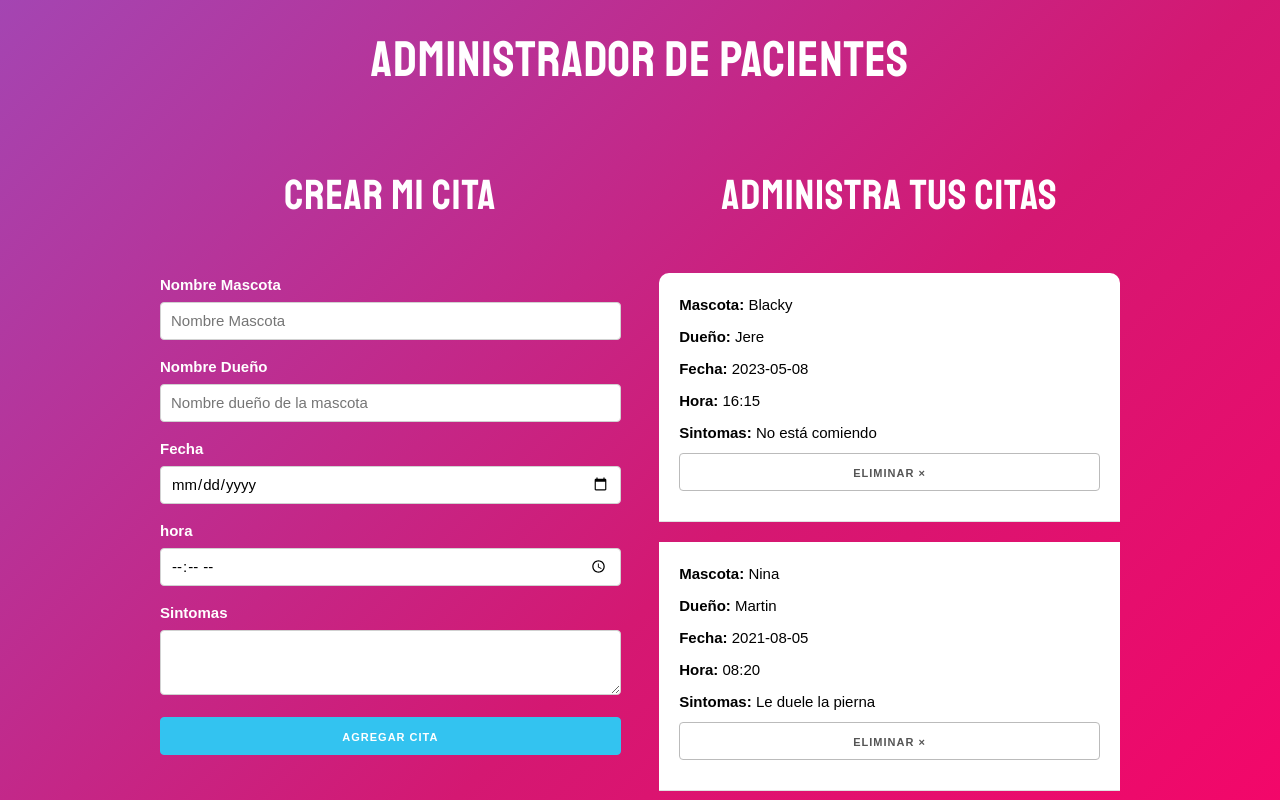
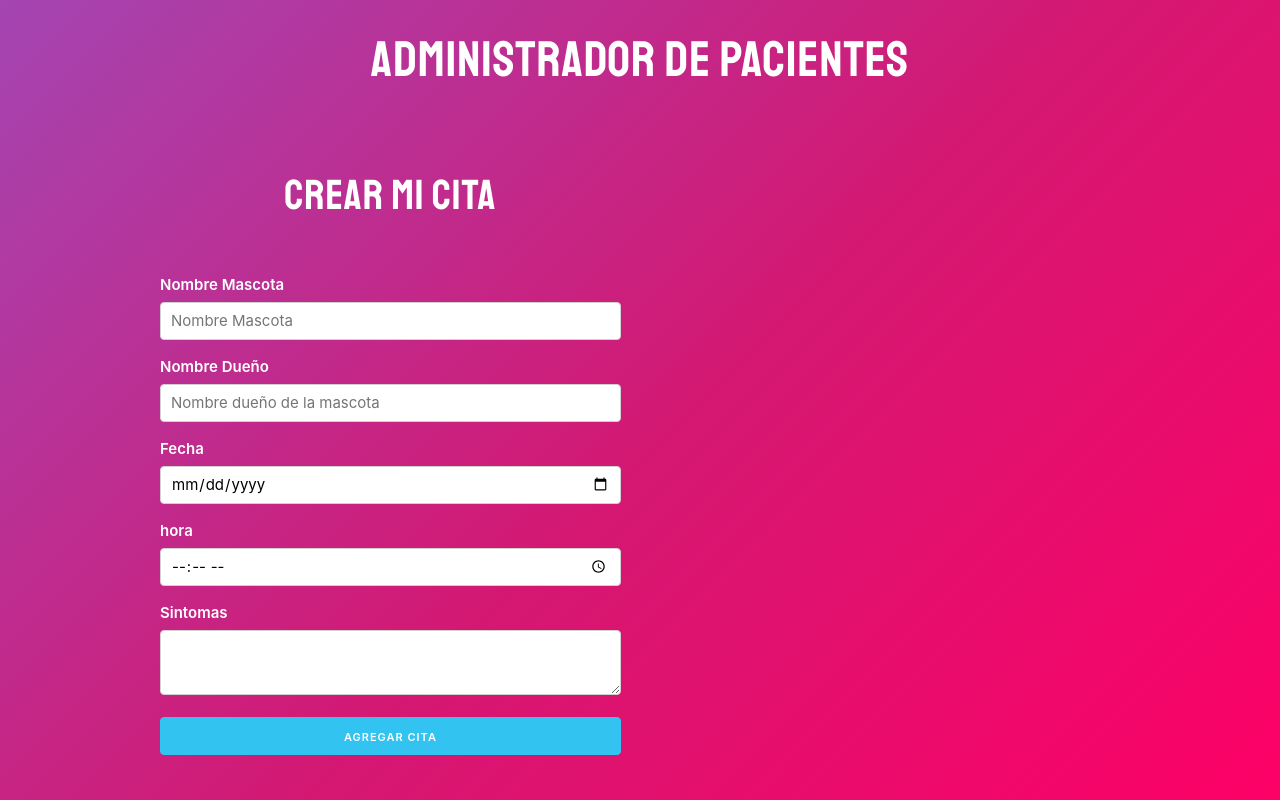
Before and after one commit to luliwarem/TP04-GestorCitas, a React (Create React App) app: page / in a window 1280 px wide. Shown: the top 800 px of the page. Built offline with nearby package versions, Linux system fonts and the light colour scheme.

Commit message:
dandolo todo! levantamos datos del form

```diff
--- /dev/null
+++ b/src/App.js
@@ -0,0 +1,12 @@
+import Form from "./form.js"
+import Citas from "./citas.js"
+import { useState } from "react"
+
+export default function App (){
+    function TomarDatos(NuevaCita){}
+
+    const[tarjetas, setTarjetas] = useState('')
+
+    return(<Form onTomarDatos = {TomarDatos}/>)
+
+}
--- a/src/form.js
+++ b/src/form.js
@@ -1,33 +1,50 @@
 import "./App.css";
 
-function Form() {
+function Form({onTomarDatos}) {
+
+  const handleSubmit = (e) => {
+    e.preventDefault()
+    const datos = new FormData(e.target)
+    const NuevaCita = {
+      nombreMascota: datos.get("mascota"),
+      nombreDueño : datos.get("propietario"),
+      fecha : datos.get("fecha"),
+      hora : datos.get("hora"),
+      sintomas: datos.get("sintomas")
+    }
+    onTomarDatos(NuevaCita)
+
+    console.log(NuevaCita)
+  }
+
+
   return (
     <div >
       <div className="one-half column">
         <h2>Crear mi Cita</h2>
-        <form>
+        <form onSubmit={handleSubmit}>
           <label>Nombre Mascota</label>
           <input
+            id="nomMascota"
             type="text"
             name="mascota"
             className="u-full-width"
             placeholder="Nombre Mascota"
-            value=""
           />
           <label>Nombre Dueño</label>
           <input
+            id="nomDueño"
             type="text"
             name="propietario"
             className="u-full-width"
             placeholder="Nombre dueño de la mascota"
-            value=""
           />
           <label>Fecha</label>
-          <input type="date" name="fecha" className="u-full-width" value="" />
+          <input type="date" id="fecha" name="fecha" className="u-full-width"/>
           <label>hora</label>
-          <input type="time" name="hora" className="u-full-width" value="" />
+          <input type="time" id="hora" name="hora" className="u-full-width" />
           <label>Sintomas</label>
-          <textarea name="sintomas" className="u-full-width"></textarea>
+          <textarea name="sintomas" id="sintomas" className="u-full-width"></textarea>
           <button type="submit" className="u-full-width button-primary">
             Agregar Cita
           </button>
--- a/src/index.js
+++ b/src/index.js
@@ -1,15 +1,13 @@
 import React from 'react';
 import ReactDOM from 'react-dom/client';
+import App from './App'
 import './index.css';
-import Form from './form';
 import reportWebVitals from './reportWebVitals';
-import Citas from './citas';
 
 const root = ReactDOM.createRoot(document.getElementById('root'));
 root.render(
   <React.StrictMode>
-    <Form />
-    <Citas />
+    <App/>
 
   </React.StrictMode>
 );
```
